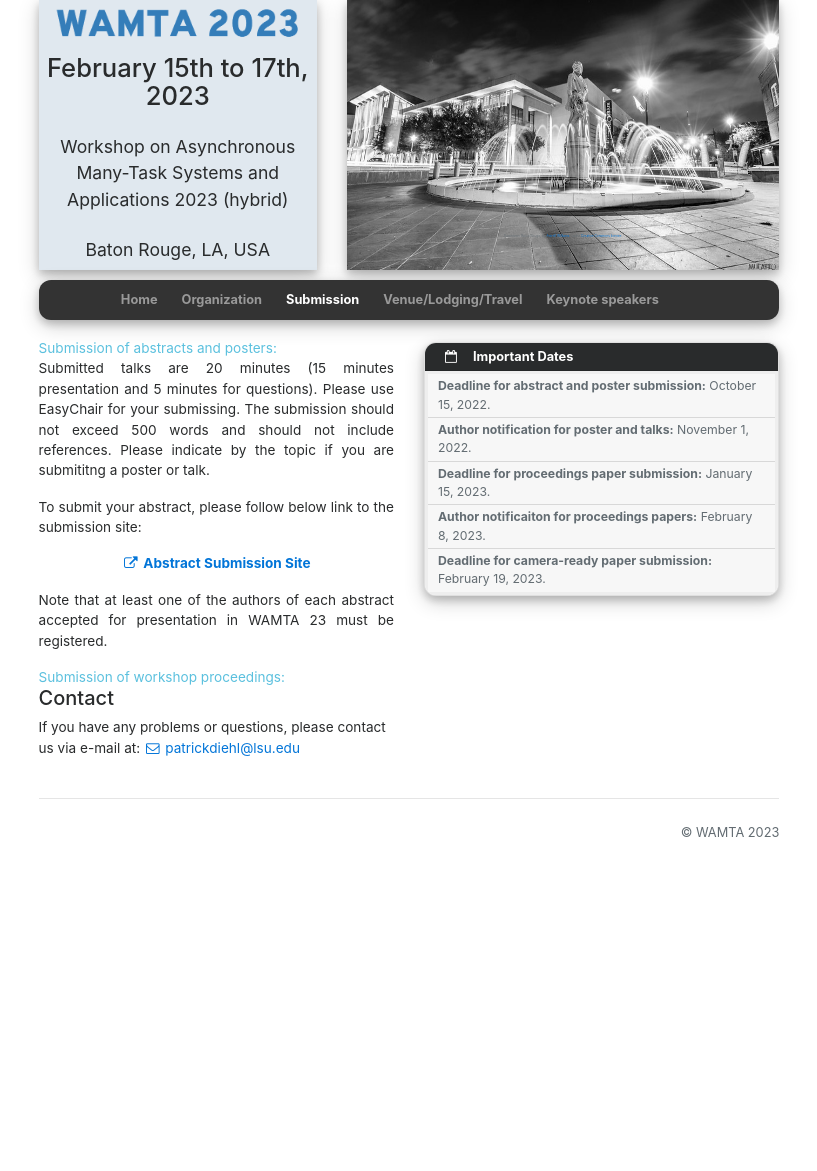
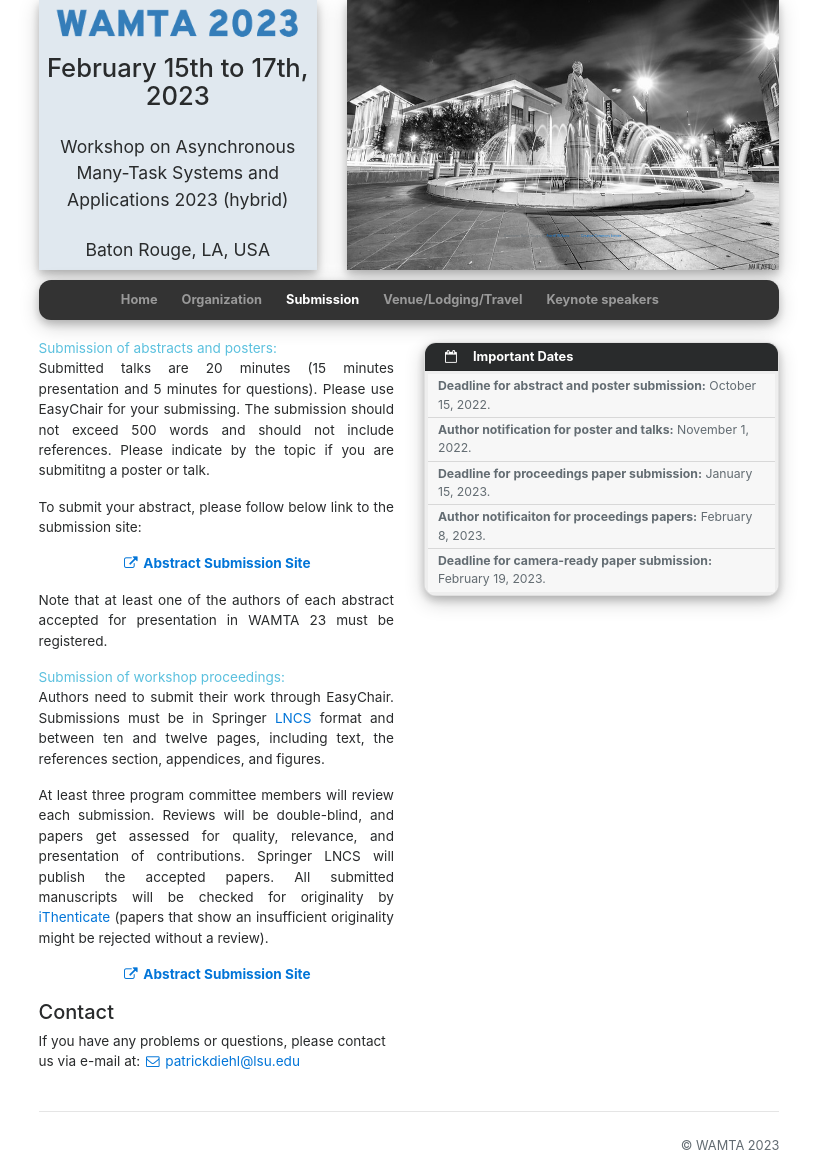
Before and after one commit to wamta26/WAMTA26.github.io, a Jekyll site: the page built from submission.md, in a window 1280 px wide. Shown: the whole page, without its empty margins (231-1048 px from the left). Built offline with Jekyll 4.4.1, drawn with Linux system fonts in a browser that asks for light colours; nearby versions of some CDN libraries; before the commit the page ends 900 px from its top, so only the background shows below that.

Commit message:
Update submission

```diff
--- a/submission.md
+++ b/submission.md
@@ -25,6 +25,13 @@
 <div class="text-info">Submission of workshop proceedings:</div>
 
 
+Authors need to submit their work through EasyChair. Submissions must be in Springer <a href="https://www.springer.com/gp/computer-science/lncs/conference-proceedings-guidelines">LNCS</a> format and between ten and twelve pages, including text, the references section, appendices, and figures.
+
+At least three program committee members will review each submission. Reviews will be double-blind, and papers get assessed for quality, relevance, and presentation of contributions. Springer LNCS will publish the accepted papers. All submitted manuscripts will be checked for originality by <a href="https://www.ithenticate.com/">iThenticate</a> (papers that show an insufficient originality might be rejected without a review).
+
+[<i class="fa fa-external-link fa-fw" aria-hidden="true"></i> **Abstract Submission Site**](https://easychair.org/conferences/?conf=wamta23)
+{: .text-center}
+
 {% include contact-us.html %}
 
 </div>
```
